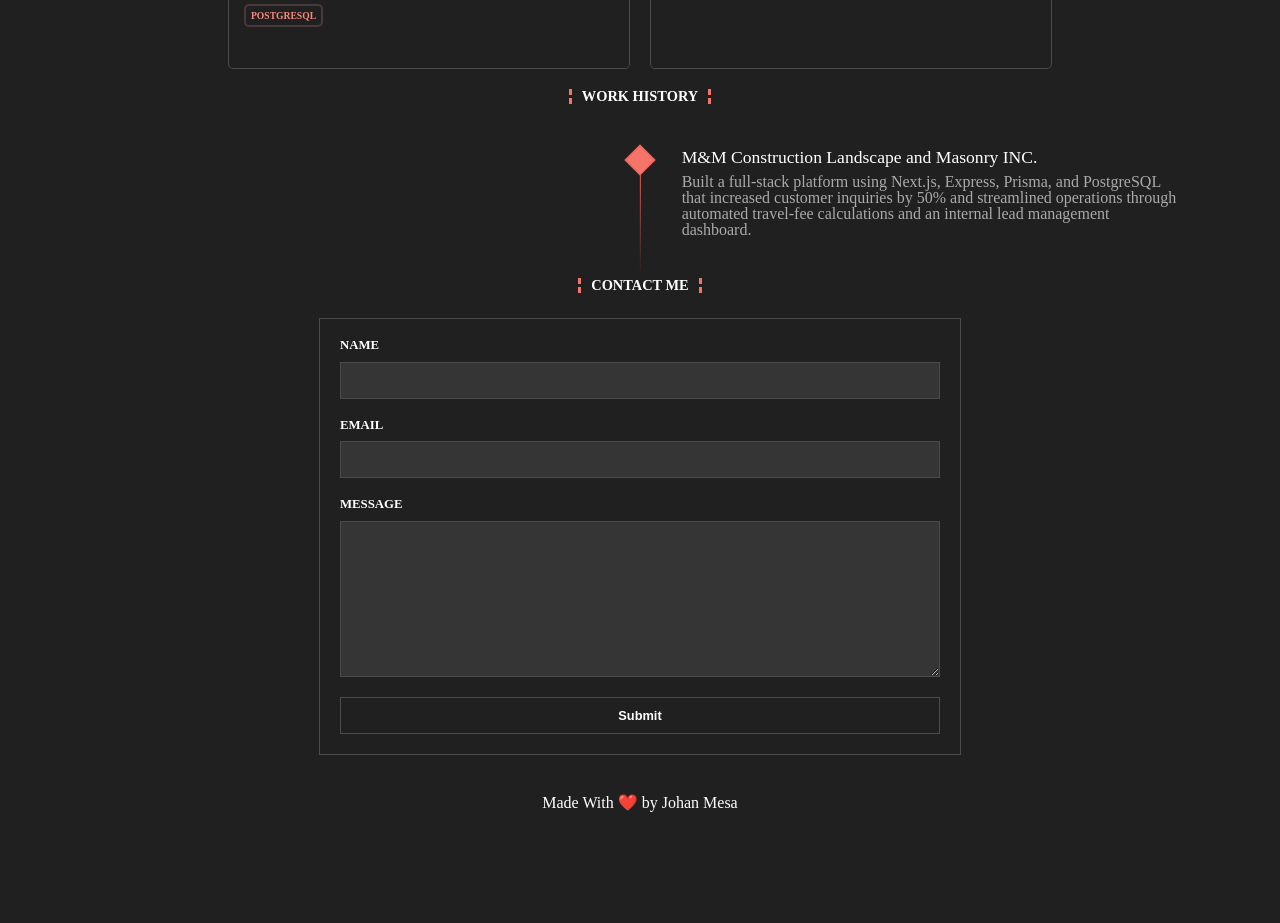
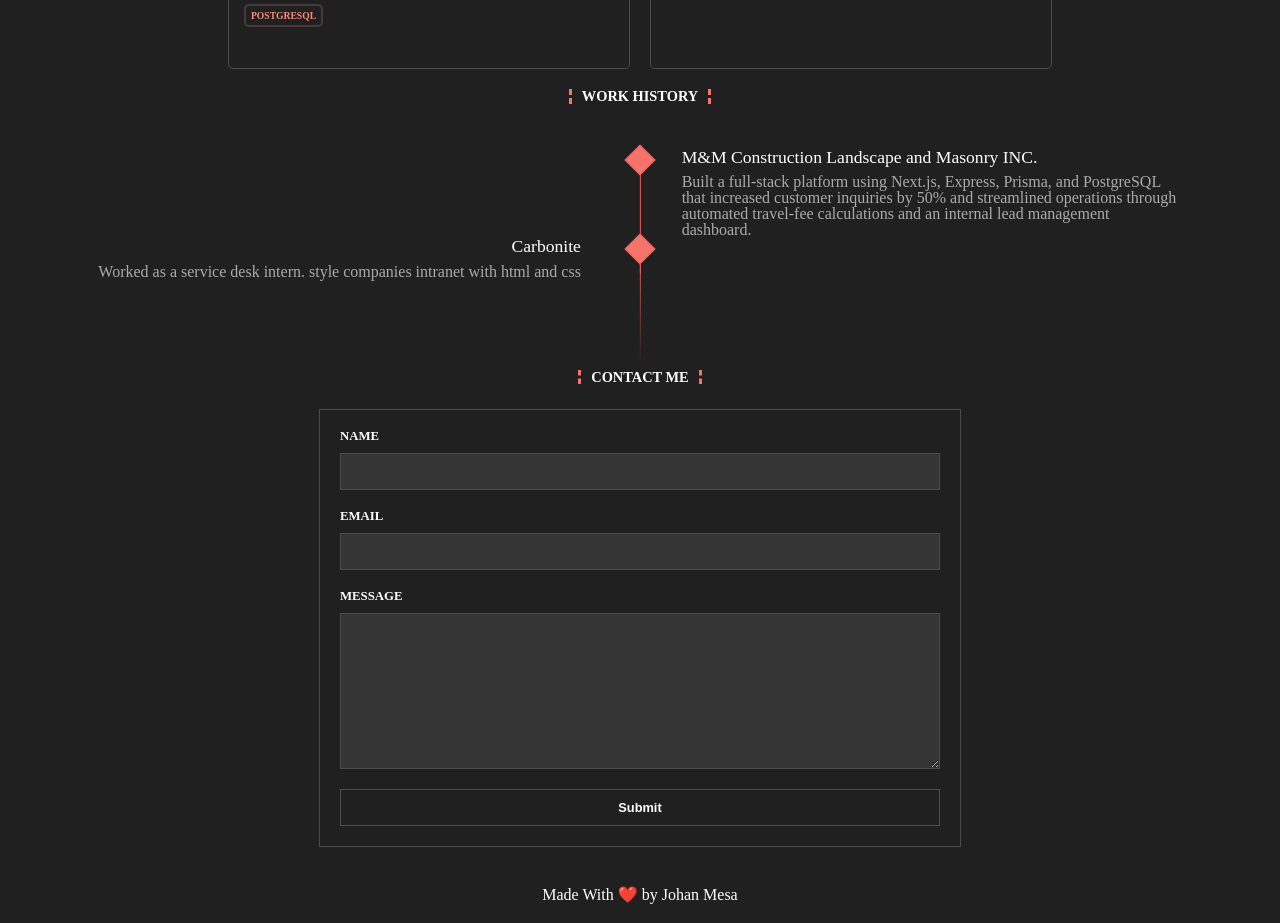
Before and after one commit to GravityCodes/portfolio, a React (Vite) app: page / in a window 1280 px wide. Shown: the part 840-1763 px from the top of the page. Before the commit the page ends 1671 px from the top, so only its background shows below. Built offline with nearby package versions, Linux system fonts and the light colour scheme.

Commit message:
feat: add new work item to timeline

```diff
--- a/src/App.tsx
+++ b/src/App.tsx
@@ -65,12 +65,15 @@ function App() {
         <div className={styles.workHistory}>
             <h2 className={styles.sectionTitle}>WORK HISTORY</h2>
             <div className={styles.workHistoryContent}>
-              <div className={styles.timeline}>
                 <div className={styles.timelineCube}></div>
-              </div>
+                <div className={styles.timelineCube}></div>
                 <div className={styles.workItem}>
                     <h6>M&M Construction Landscape and Masonry INC.</h6>
                     <p className={`${styles.workDescription} ${styles.paragraph}`}>Built a full-stack platform using Next.js, Express, Prisma, and PostgreSQL that increased customer inquiries by 50% and streamlined operations through automated travel-fee calculations and an internal lead management dashboard.</p>
+                </div>
+                <div className={styles.workItem}>
+                    <h6>Carbonite</h6>
+                    <p className={`${styles.workDescription} ${styles.paragraph}`}>Worked as a service desk intern. style companies intranet with html and css</p>
                 </div>
             </div>
         </div>
--- a/src/app.module.css
+++ b/src/app.module.css
@@ -135,7 +135,9 @@
 .workHistoryContent {
   display: grid;
   grid-template-columns: 6fr 1fr 6fr;
+  grid-template-rows: auto;
   padding: var(--section-padding);
+  margin-bottom: 50px;
 }
 
 .timelineCube {
@@ -145,29 +147,48 @@
   border: 1px solid var(--clr-primary-a10);
   position: relative;
   transform: rotate(45deg);
+  align-self: top;
+  justify-self: center;
+}
+
+.timelineCube:first-child {
+  grid-row: 1 / 2;
+  grid-column: 2 / 3;
+}
+
+.timelineCube:nth-child(2) {
+  grid-row: 2 / 3;
+  grid-column: 2 / 3;
+
 }
 
 .timelineCube::after{
   content: "";
   height: 100px;
   width: 1px;
-  background:linear-gradient(180deg,var(--clr-primary-a10) 0%, rgba(107, 206, 209, 0) 100%);
   position: absolute;
   transform: rotate(-45deg);
   right: -35.5px;
   top: 5px;
 }
 
-.timeline {
-  grid-column: 2 / 3;
-  align-self: flex-start;
-  justify-self: center;
+.timelineCube:first-child::after {
+  background: var(--clr-primary-a10);
+}
+
+.timelineCube:nth-child(2)::after{
+  background:linear-gradient(180deg,var(--clr-primary-a10) 0%, rgba(107, 206, 209, 0) 100%);
 }
 
 .workItem {
   grid-column: 3 / 4;
   align-self: center;
   justify-self: flex-start;
+}
+
+.workItem:last-child{
+  grid-column: 1 / 2;
+  text-align: right;
 }
 
 .workItem h6 {
```
